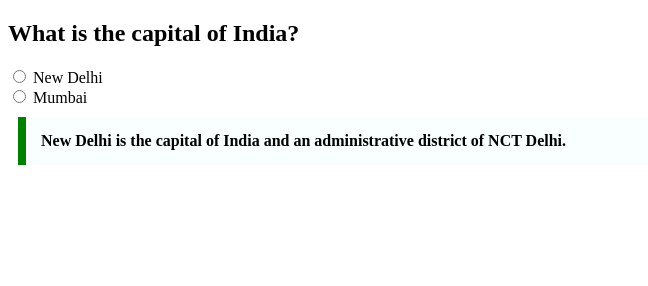
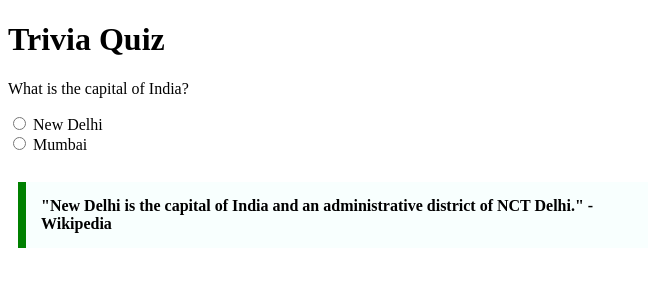
Before and after one commit to acciojob/trivia-rahult10, a website: page main.html in a window 1280 px wide. Shown: the whole page, without its empty margins (0-648 px from the left). Drawn offline with Linux system fonts and the light colour scheme.

Commit message:
created a submission

```diff
--- a/main.html
+++ b/main.html
@@ -1,31 +1,39 @@
 <!DOCTYPE html>
 <html lang="en">
 <head>
-    <meta charset="UTF-8">
-    <meta name="viewport" content="width=device-width, initial-scale=1.0">
-    <title>Quiz</title>
+  <meta charset="UTF-8">
+  <meta name="viewport" content="width=device-width, initial-scale=1.0">
+  <title>Trivia Quiz</title>
+  <style>
+    /* Styling for the blockquote */
+    blockquote {
+      max-width: 600px;
+      margin: 10px;
+      padding: 15px;
+      border-left: 8px solid green;
+      background-color: #f8fffe;
+      font-weight: bold;
+    }
+  </style>
 </head>
 <body>
 
-    <h2>What is the capital of India?</h2>
-    <form>
-        <input type="radio" id="new-delhi" name="capital" value="New Delhi">
-        <label for="new-delhi">New Delhi</label><br>
+  <h1>Trivia Quiz</h1>
 
-        <input type="radio" id="mumbai" name="capital" value="Mumbai">
-        <label for="mumbai">Mumbai</label><br>
-    </form>
+  <!-- Question and Options -->
+  <form>
+    <p>What is the capital of India?</p>
+    <input type="radio" id="newDelhi" name="capital" value="newDelhi">
+    <label for="newDelhi">New Delhi</label><br>
 
-    <blockquote style="
-        max-width: 600px;
-        margin: 10px;
-        padding: 15px;
-        border-left: 8px solid green;
-        background-color: #f8fffe;
-        font-weight: bold;
-    ">
-        New Delhi is the capital of India and an administrative district of NCT Delhi.
-    </blockquote>
+    <input type="radio" id="mumbai" name="capital" value="mumbai">
+    <label for="mumbai">Mumbai</label><br><br>
+  </form>
+
+  <!-- Quotation -->
+  <blockquote cite="https://en.wikipedia.org/wiki/Delhi">
+    "New Delhi is the capital of India and an administrative district of NCT Delhi." - Wikipedia
+  </blockquote>
 
 </body>
 </html>
```
